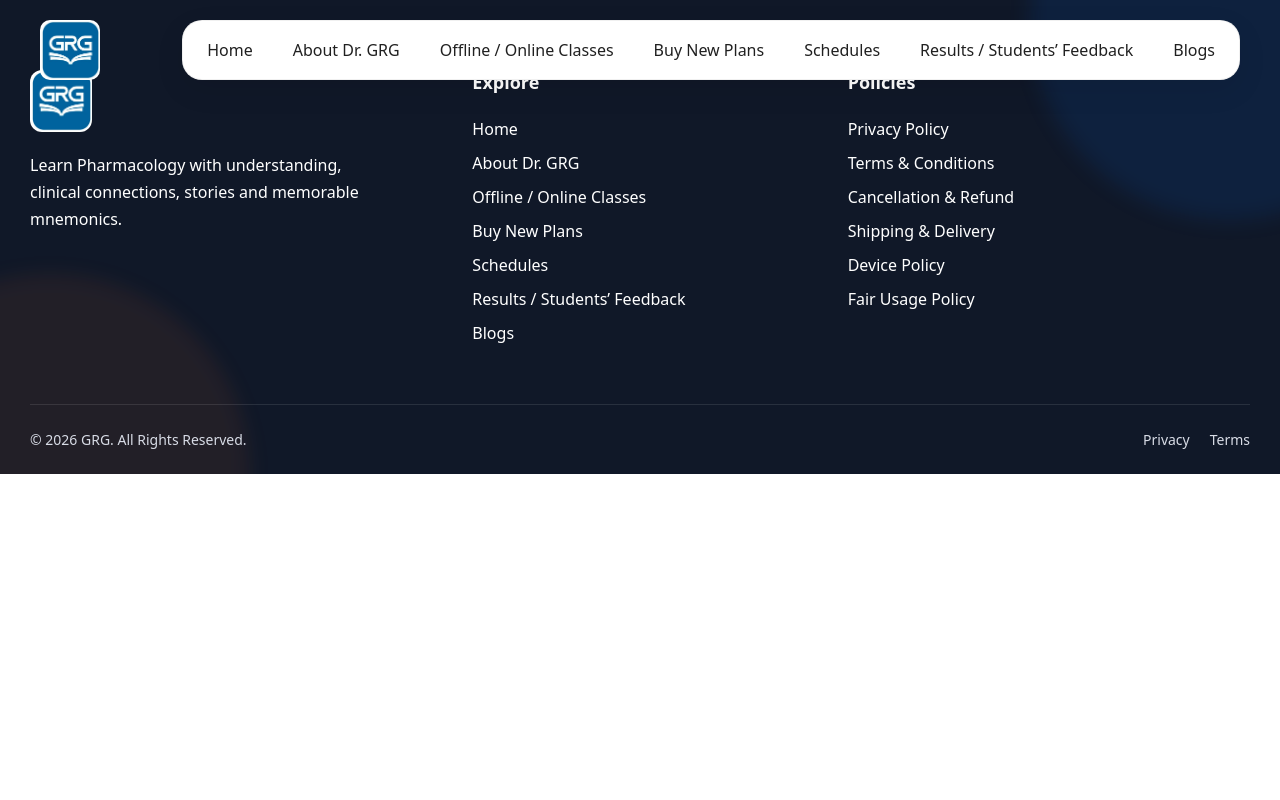
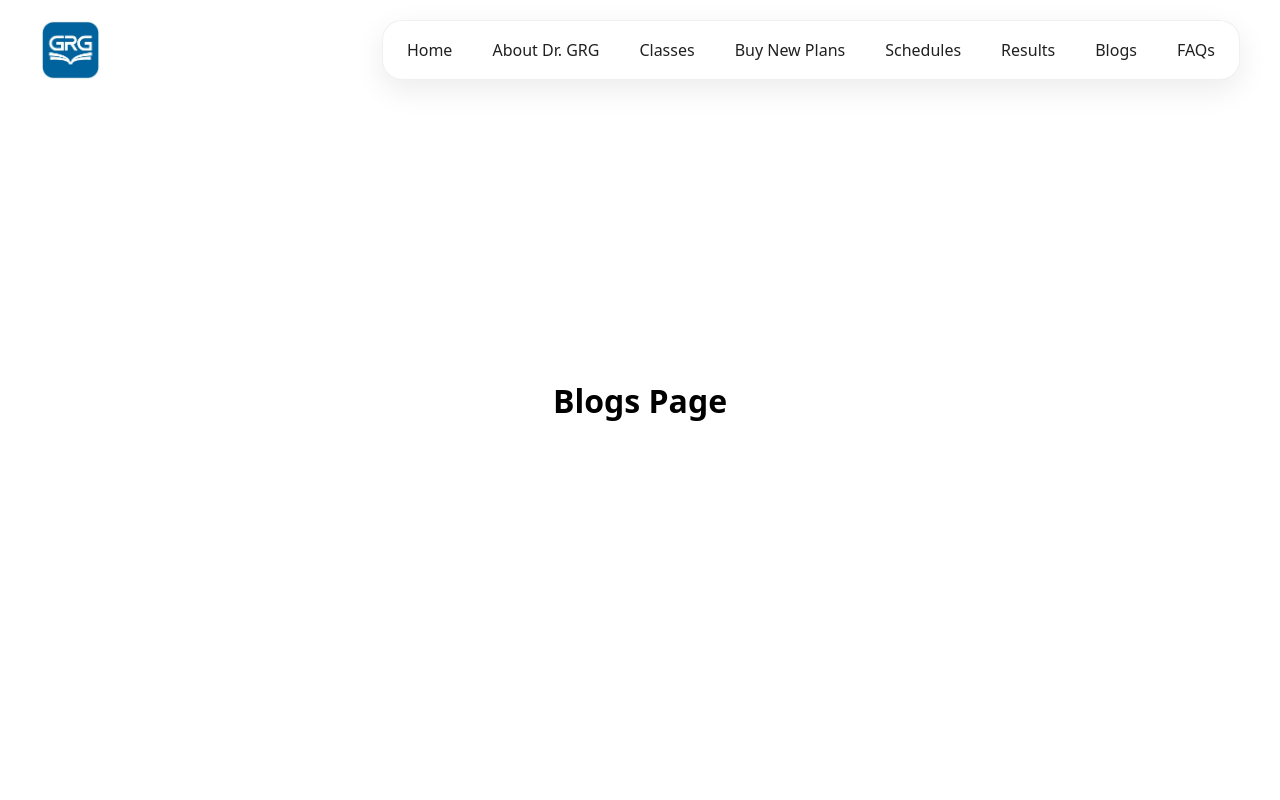
Before and after one commit to VikasChauhanBD/demo-website, a React (Vite) app: page /blogs in a window 1280 px wide. Shown: the top 800 px of the page. Built offline with nearby package versions, Linux system fonts and the light colour scheme.

Commit message:
all remaining pages demo links added

```diff
--- a/src/App.jsx
+++ b/src/App.jsx
@@ -9,6 +9,10 @@ import HomePage from "./pages/HomePage";
 import AboutPage from "./pages/AboutPage";
 import ClassesPage from "./pages/ClassesPage";
 import PlansPage from "./pages/PlansPage";
+import SchedulesPage from "./pages/SchedulesPage";
+import ResultsPage from "./pages/ResultsPage";
+import BlogsPage from "./pages/BlogsPage";
+import FaqsPage from "./pages/FaqsPage";
 
 import PrivacyPolicyPage from "./pages/PrivacyPolicyPage";
 import TermsAndConditions from "./pages/TermsAndConditionsPage";
@@ -31,6 +35,10 @@ function App() {
           <Route path="/about" element={<AboutPage />} />
           <Route path="/classes" element={<ClassesPage />} />
           <Route path="/buy-new-plans" element={<PlansPage />} />
+          <Route path="/schedules" element={<SchedulesPage />} />
+          <Route path="/results" element={<ResultsPage />} />
+          <Route path="/blogs" element={<BlogsPage />} />
+          <Route path="/faqs" element={<FaqsPage />} />
 
           {/* ----------- Policy Pages ---------------- */}
 
--- /dev/null
+++ b/src/components/blogs/blogsHome/BlogsHome.css
@@ -0,0 +1,7 @@
+.blogs-home-section {
+  width: 100%;
+  height: 100dvh;
+  display: flex;
+  align-items: center;
+  justify-content: center;
+}
--- /dev/null
+++ b/src/components/blogs/blogsHome/BlogsHome.jsx
@@ -0,0 +1,12 @@
+import React from "react";
+import "./BlogsHome.css";
+
+function BlogsHome() {
+  return (
+    <div className="blogs-home-section">
+      <h1>Blogs Page</h1>
+    </div>
+  );
+}
+
+export default BlogsHome;
--- a/src/components/comman/footer/Footer.jsx
+++ b/src/components/comman/footer/Footer.jsx
@@ -52,11 +52,12 @@ function Footer() {
 
             <a href="/">Home</a>
             <a href="/about">About Dr. GRG</a>
-            <a href="/classes">Offline / Online Classes</a>
-            <a href="#plans">Buy New Plans</a>
-            <a href="#schedules">Schedules</a>
-            <a href="#results">Results / Students’ Feedback</a>
-            <a href="#blogs">Blogs</a>
+            <a href="/classes">Classes</a>
+            <a href="/buy-new-plans">Buy New Plans</a>
+            <a href="/schedules">Schedules</a>
+            <a href="/results">Results</a>
+            <a href="/blogs">Blogs</a>
+            <a href="/faqs">FAQs</a>
           </div>
 
           {/* Policies */}
--- a/src/components/comman/navbar/Navbar.jsx
+++ b/src/components/comman/navbar/Navbar.jsx
@@ -118,11 +118,12 @@ function Navbar() {
         <div className="navbar-content navbar-desktop" ref={desktopMenuRef}>
           <a href="/">Home</a>
           <a href="/about">About Dr. GRG</a>
-          <a href="/classes">Offline / Online Classes</a>
-          <a href="#plans">Buy New Plans</a>
-          <a href="#schedules">Schedules</a>
-          <a href="#results">Results / Students’ Feedback</a>
-          <a href="#blogs">Blogs</a>
+          <a href="/classes">Classes</a>
+          <a href="/buy-new-plans">Buy New Plans</a>
+          <a href="/schedules">Schedules</a>
+          <a href="/results">Results</a>
+          <a href="/blogs">Blogs</a>
+          <a href="/faqs">FAQs</a>
         </div>
 
         {/* Hamburger */}
@@ -155,31 +156,37 @@ function Navbar() {
 
           <div ref={(el) => (menuItemsRef.current[2] = el)}>
             <a href="/classes" onClick={closeMenu}>
-              Offline / Online Classes
+              Classes
             </a>
           </div>
 
           <div ref={(el) => (menuItemsRef.current[3] = el)}>
-            <a href="#plans" onClick={closeMenu}>
+            <a href="/buy-new-plans" onClick={closeMenu}>
               Buy New Plans
             </a>
           </div>
 
           <div ref={(el) => (menuItemsRef.current[3] = el)}>
-            <a href="#schedules" onClick={closeMenu}>
+            <a href="/schedules" onClick={closeMenu}>
               Schedules
             </a>
           </div>
 
           <div ref={(el) => (menuItemsRef.current[3] = el)}>
-            <a href="#results" onClick={closeMenu}>
-              Results / Students’ Feedback
+            <a href="/results" onClick={closeMenu}>
+              Results
             </a>
           </div>
 
           <div ref={(el) => (menuItemsRef.current[3] = el)}>
-            <a href="#blogs" onClick={closeMenu}>
+            <a href="/blogs" onClick={closeMenu}>
               Blogs
+            </a>
+          </div>
+
+          <div ref={(el) => (menuItemsRef.current[3] = el)}>
+            <a href="/faqs" onClick={closeMenu}>
+              FAQs
             </a>
           </div>
         </div>
--- /dev/null
+++ b/src/components/results/ResultsHeader.css
@@ -0,0 +1,7 @@
+.results-header-section {
+  width: 100%;
+  height: 100dvh;
+  display: flex;
+  align-items: center;
+  justify-content: center;
+}
--- /dev/null
+++ b/src/components/results/ResultsHeader.jsx
@@ -0,0 +1,12 @@
+import React from "react";
+import "./ResultsHeader.css";
+
+function ResultsHeader() {
+  return (
+    <div className="results-header-section">
+      <h1>Results Page</h1>
+    </div>
+  );
+}
+
+export default ResultsHeader;
--- /dev/null
+++ b/src/components/schedules/SchedulesHeader.css
@@ -0,0 +1,7 @@
+.schedules-hero-section {
+  width: 100%;
+  height: 100dvh;
+  display: flex;
+  align-items: center;
+  justify-content: center;
+}
--- /dev/null
+++ b/src/components/schedules/SchedulesHeader.jsx
@@ -0,0 +1,12 @@
+import React from "react";
+import "./SchedulesHeader.css";
+
+function SchedulesHeader() {
+  return (
+    <div className="schedules-hero-section">
+      <h1>Schedules Page</h1>
+    </div>
+  );
+}
+
+export default SchedulesHeader;
--- /dev/null
+++ b/src/pages/BlogsPage.jsx
@@ -0,0 +1,12 @@
+import React from "react";
+import BlogsHome from "../components/blogs/blogsHome/BlogsHome";
+
+function BlogsPage() {
+  return (
+    <div>
+      <BlogsHome />
+    </div>
+  );
+}
+
+export default BlogsPage;
--- /dev/null
+++ b/src/pages/ResultsPage.jsx
@@ -0,0 +1,12 @@
+import React from "react";
+import ResultsHeader from "../components/results/ResultsHeader";
+
+function ResultsPage() {
+  return (
+    <div>
+      <ResultsHeader />
+    </div>
+  );
+}
+
+export default ResultsPage;
--- /dev/null
+++ b/src/pages/SchedulesPage.jsx
@@ -0,0 +1,12 @@
+import React from "react";
+import SchedulesHeader from "../components/schedules/SchedulesHeader";
+
+function SchedulesPage() {
+  return (
+    <div>
+      <SchedulesHeader />
+    </div>
+  );
+}
+
+export default SchedulesPage;
```
